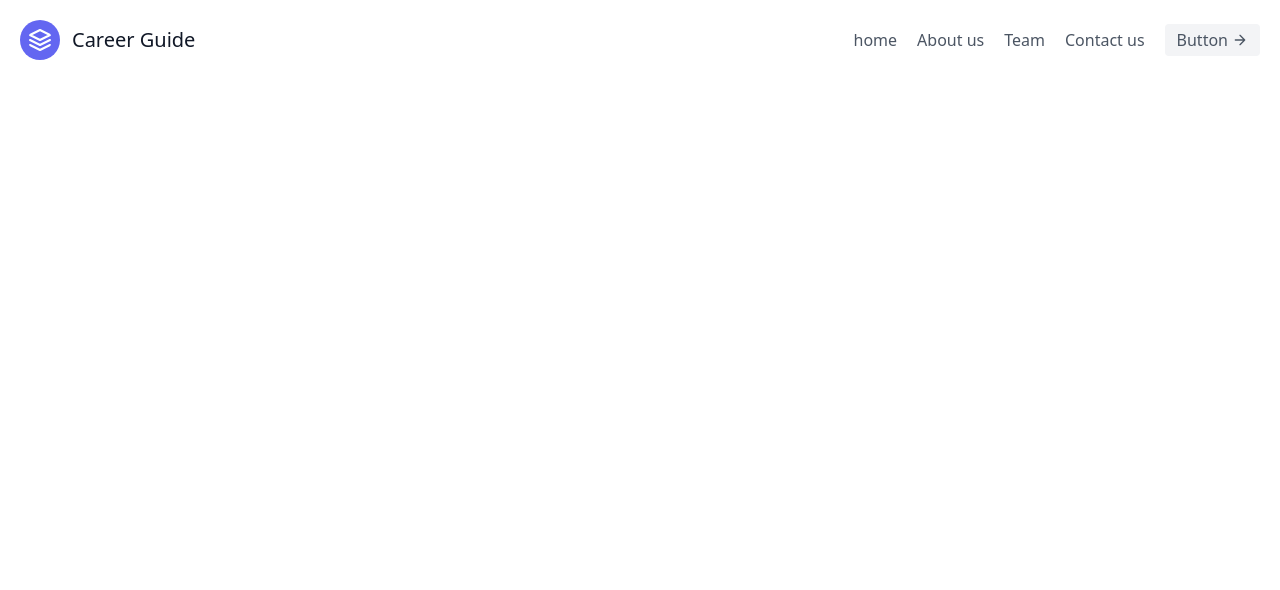
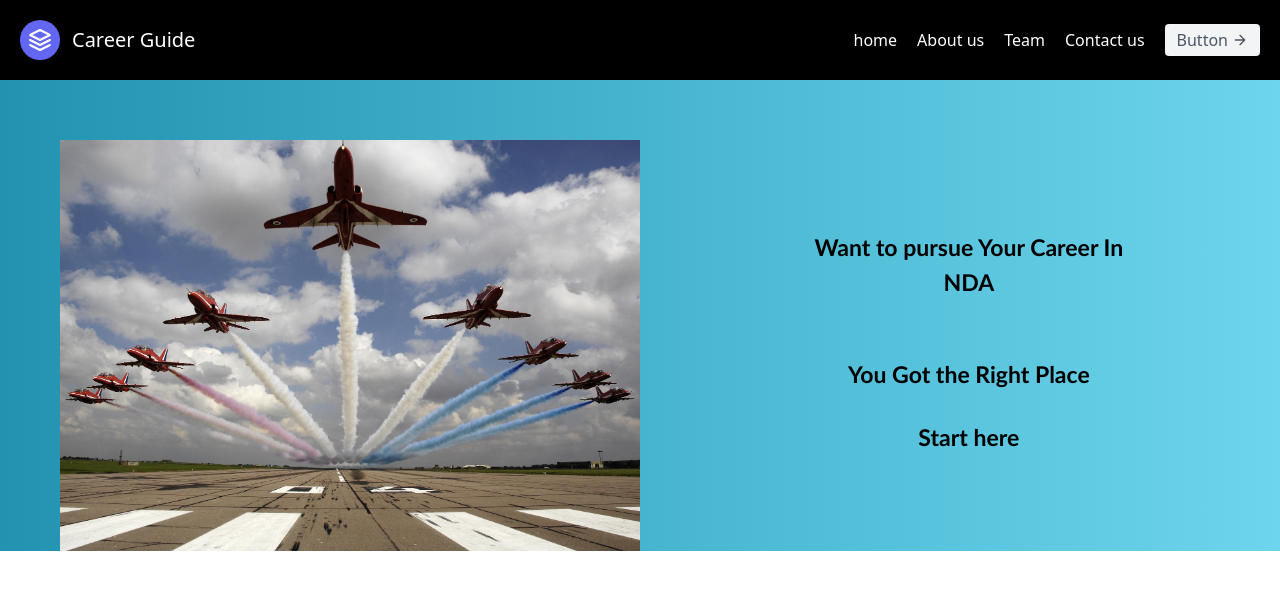
Before and after one commit to shreyapatike/Innovators, a plain HTML site: page branch1_NDA.html in a window 1280 px wide. Drawn offline with nearby package versions, Linux system fonts and the light colour scheme.

Commit message:
inserted images and modified contents in pages

```diff
--- a/branch1_NDA.html
+++ b/branch1_NDA.html
@@ -7,6 +7,53 @@
     <link href="https://unpkg.com/tailwindcss@^2/dist/tailwind.min.css" rel="stylesheet">
     <title></title>
 </head>
+
+<style>
+
+    .a{
+
+      background-color: rgb(0, 0, 0);
+    }
+
+    .bgImage{
+
+        /* background-image: url("NDA_Image.jpg");
+        opacity: 80%;
+            /* Full height */
+        /* height: 800px; */
+        /* Center and scale the image nicely */
+        /* background-position: center; */
+        /* background-repeat: no-repeat; */
+        /* background-size:cover; */
+        display: flex;
+        background-image: linear-gradient(to right, #2193b0,#6dd5ed);
+    }
+    .image{
+
+      width:50%;
+      padding-top: 60px;
+      padding-left: 60px;
+
+    }
+    .links{
+        font-weight: 400;
+        color: rgb(255, 255, 255);
+        backface-visibility: hidden;
+
+    }
+    .info{
+      text-align: center;
+      padding-left: 10%;
+      font-weight: bolder;
+      font-family: 'Gill Sans', 'Gill Sans MT', Calibri, 'Trebuchet MS', sans-serif;
+      font-size: larger;
+      font-display: block;
+    }
+    h1{
+      padding-top: 150px;
+    }
+</style>
+
 <body>
 
     <header class="text-gray-600 body-font a">
@@ -15,13 +62,13 @@
             <svg xmlns="http://www.w3.org/2000/svg" fill="none" stroke="currentColor" stroke-linecap="round" stroke-linejoin="round" stroke-width="2" class="w-10 h-10 text-white p-2 bg-indigo-500 rounded-full" viewBox="0 0 24 24">
               <path d="M12 2L2 7l10 5 10-5-10-5zM2 17l10 5 10-5M2 12l10 5 10-5"></path>
             </svg>
-            <span class="ml-3 text-xl">Career Guide</span>
+            <span class="ml-3 text-xl" style="color: white;">Career Guide</span>
           </a>
           <nav class="md:ml-auto flex flex-wrap items-center text-base justify-center">
-            <a class="mr-5 hover:text-gray-900" href="./index.html">home</a>
-            <a class="mr-5 hover:text-gray-900" href="#">About us</a>
-            <a class="mr-5 hover:text-gray-900" href="./teams.html">Team</a>
-            <a class="mr-5 hover:text-gray-900" href="#">Contact us</a>
+            <a class="mr-5 hover:text-blue-900 links" href="./index.html">home</a>
+            <a class="mr-5 hover:text-blue-900 links" href="#">About us</a>
+            <a class="mr-5 hover:text-blue-900 links" href="./teams.html">Team</a>
+            <a class="mr-5 hover:text-blue-900 links" href="#">Contact us</a>
           </nav>
           <button class="inline-flex items-center bg-gray-100 border-0 py-1 px-3 focus:outline-none hover:bg-gray-200 rounded text-base mt-4 md:mt-0">Button
             <svg fill="none" stroke="currentColor" stroke-linecap="round" stroke-linejoin="round" stroke-width="2" class="w-4 h-4 ml-1" viewBox="0 0 24 24">
@@ -31,5 +78,26 @@
         </div>
       </header>
 
+      <div class="bgImage">
+          <div class="image"><img src="./NDA_Image.jpg" alt=""></div>
+          <div class="info">
+            <h1 class="info h1">
+              Want to pursue Your Career In NDA
+            </h1>
+            <br><br>
+            <h2 class="info">You Got the Right Place</h2><br>
+            <p class="info">Start here</p>
+          </div>
+      </div>
+
+      <div class="head">
+        <div class="left"></div>
+        <div class="right"></div>
+      </div>
+
+
+
+
+
 </body>
 </html>
```
Also changed, not shown: index.html (+6 -6 lines), teams.html (+7 -7 lines), NDA_Image.jpg (added), NDA_img2.jpeg (added).
